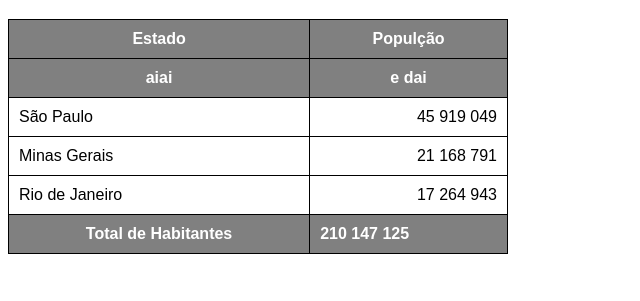
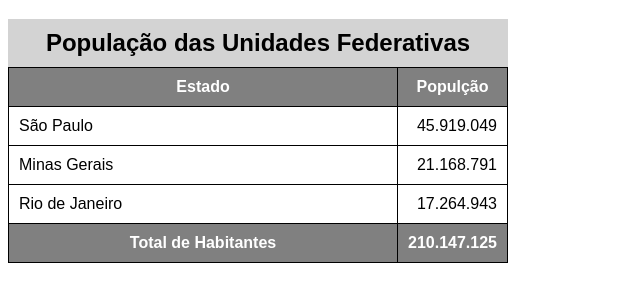
Before and after one commit to danillofilho/HTML-CSS, a plain HTML site: page Módulo-03/exercicios/ex023/tabela002.html in a window 1280 px wide. Shown: the part 61-362 px from the top of the page, without its empty margins (0-640 px from the left). Drawn offline with Linux system fonts and the light colour scheme.

Commit message:
update da tabela

```diff
--- a/Módulo-03/exercicios/ex023/tabela002.html
+++ b/Módulo-03/exercicios/ex023/tabela002.html
@@ -19,8 +19,15 @@
             padding: 10px;
         }
 
+        caption {
+            font-size: 1.5em;
+            font-weight: bold;
+            padding: 10px;
+            background-color: lightgray;
+        }
+
         thead, tfoot{
-            background-color: grey;
+            background-color: gray;
             color: white;
         }
 
@@ -33,6 +40,8 @@
     <h1>Tabelas Grandes</h1>
     <!--
         Anatomia para tabelas grandes
+            TABLE
+                CAPTION
                 THEAD
                     TR, TD, TH
                 TBODY
@@ -42,37 +51,34 @@
     -->
 
     <table>
+        <caption>População das Unidades Federativas</caption>
         <thead>
             <tr>
-                <th>Estado</th>
-                <th>Populção</th>
-            </tr>
-            <tr>
-                <th>aiai</th>
-                <th>e dai</th>
+                <th scope="col">Estado</th>
+                <th scope="col" style="width: 50px;">Populção</th>
             </tr>
         </thead>
 
         <tbody>
             <tr>
                 <td>São Paulo</td>
-                <td class="num">45 919 049</td>
+                <td class="num">45.919.049</td>
             </tr>
             <tr>
                 <td>Minas Gerais</td>
-                <td class="num">21 168 791</td>
+                <td class="num">21.168.791</td>
             </tr>
 
             <tr>
                 <td>Rio de Janeiro</td>
-                <td class="num">17 264 943</td>
+                <td class="num">17.264.943</td>
             </tr>
         </tbody>
 
         <tfoot>
             <tr>
-                <th>Total de Habitantes</th>
-                <td><strong>210 147 125</strong></td>
+                <th scope="row">Total de Habitantes</th>
+                <td class="num"><strong>210.147.125</strong></td>
             </tr>
         </tfoot>
 
```
Lines whose indentation alone changed are shown as unchanged.
